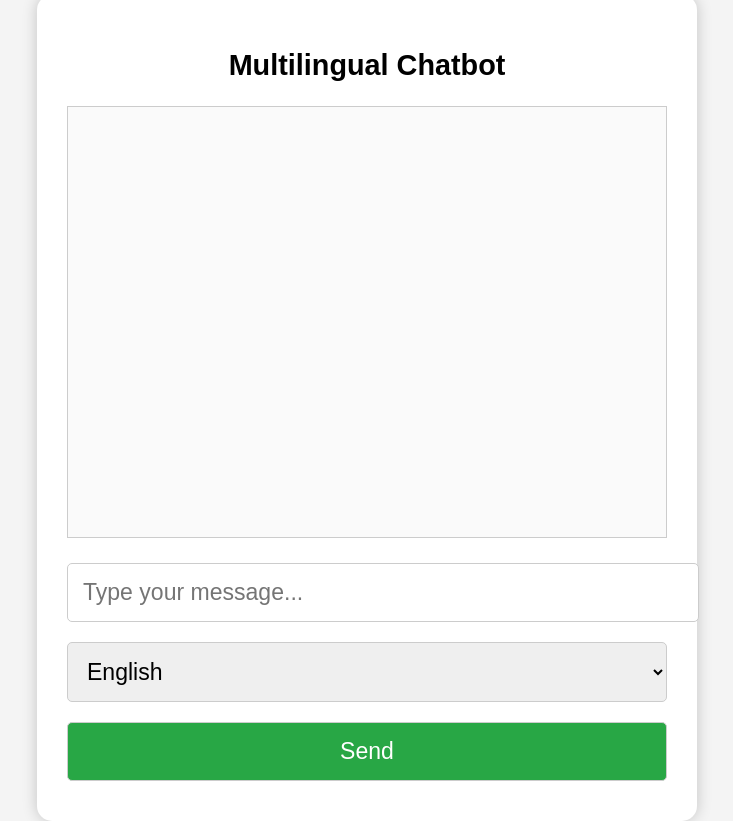
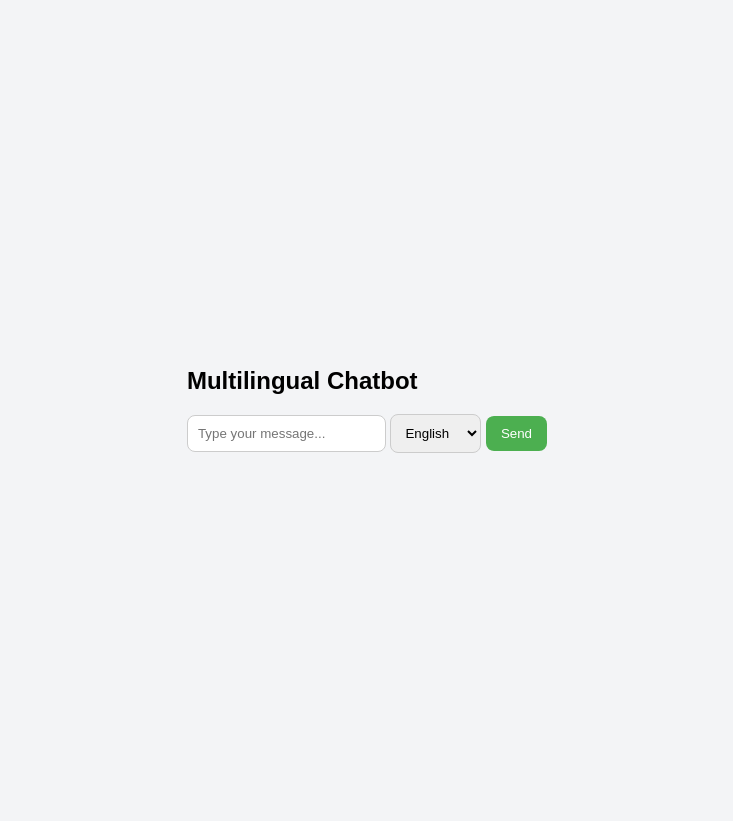
Before and after one commit to avi-2004-kg/Multilanguage-chatbot, a Flask app: page / in a window 1280 px wide. Shown: the whole page, without its empty margins (273-1006 px from the left). After the commit the page ends 453 px from the top, so only its background shows below. Run offline with Flask 3, Linux system fonts and the light colour scheme.

Commit message:
Update style.css

```diff
--- a/a/static/style.css
+++ b/a/static/style.css
@@ -1,62 +1,87 @@
 body {
   font-family: Arial, sans-serif;
-  background-color: #f4f4f4;
+  background: #f3f4f6;
+  margin: 0;
+  padding: 0;
   display: flex;
   justify-content: center;
   align-items: center;
   height: 100vh;
 }
 
-.chat-container {
-  width: 600px;
+.container {
+  width: 450px;
   background: white;
-  padding: 30px;
-  box-shadow: 0px 0px 15px rgba(0, 0, 0, 0.2);
-  border-radius: 15px;
-  text-align: center;
-  font-size: 1.2em;
+  border-radius: 12px;
+  box-shadow: 0px 4px 15px rgba(0,0,0,0.2);
+  padding: 20px;
+  display: flex;
+  flex-direction: column;
 }
 
-#chat-box {
-  height: 400px;
-  overflow-y: auto;
-  border: 1px solid #ccc;
-  padding: 15px;
-  margin-bottom: 15px;
-  background: #fafafa;
-  font-size: 1.2em;
+h1 {
+  text-align: center;
+  color: #333;
 }
 
-.user-message {
-  text-align: right;
-  color: blue;
-  margin: 10px 0;
-  font-size: 1.2em;
+.chat-box {
+  flex-grow: 1;
+  height: 350px;
+  overflow-y: auto;
+  border: 1px solid #ddd;
+  border-radius: 10px;
+  padding: 10px;
+  margin-bottom: 10px;
+  background: #fafafa;
 }
 
-.bot-message {
-  text-align: left;
-  color: green;
-  margin: 10px 0;
-  font-size: 1.2em;
+.user-msg {
+  text-align: right;
+  background: #d1e7dd;
+  padding: 8px 12px;
+  margin: 5px;
+  border-radius: 10px;
+  display: inline-block;
+  max-width: 80%;
 }
 
-input, select, button {
-  width: 100%;
-  padding: 15px;
-  margin: 10px 0;
+.bot-msg {
+  text-align: left;
+  background: #f8d7da;
+  padding: 8px 12px;
+  margin: 5px;
+  border-radius: 10px;
+  display: inline-block;
+  max-width: 80%;
+}
+
+.input-area {
+  display: flex;
+  gap: 5px;
+}
+
+input[type="text"] {
+  flex: 1;
+  padding: 10px;
+  border-radius: 8px;
   border: 1px solid #ccc;
-  border-radius: 5px;
-  font-size: 1.2em;
+}
+
+select {
+  padding: 10px;
+  border-radius: 8px;
+  border: 1px solid #ccc;
 }
 
 button {
-  background: #28a745;
+  padding: 10px 15px;
+  background: #4caf50;
   color: white;
+  border: none;
+  border-radius: 8px;
   cursor: pointer;
-  font-size: 1.2em;
 }
 
 button:hover {
-  background: #218838;
+  background: #45a049;
 }
```
